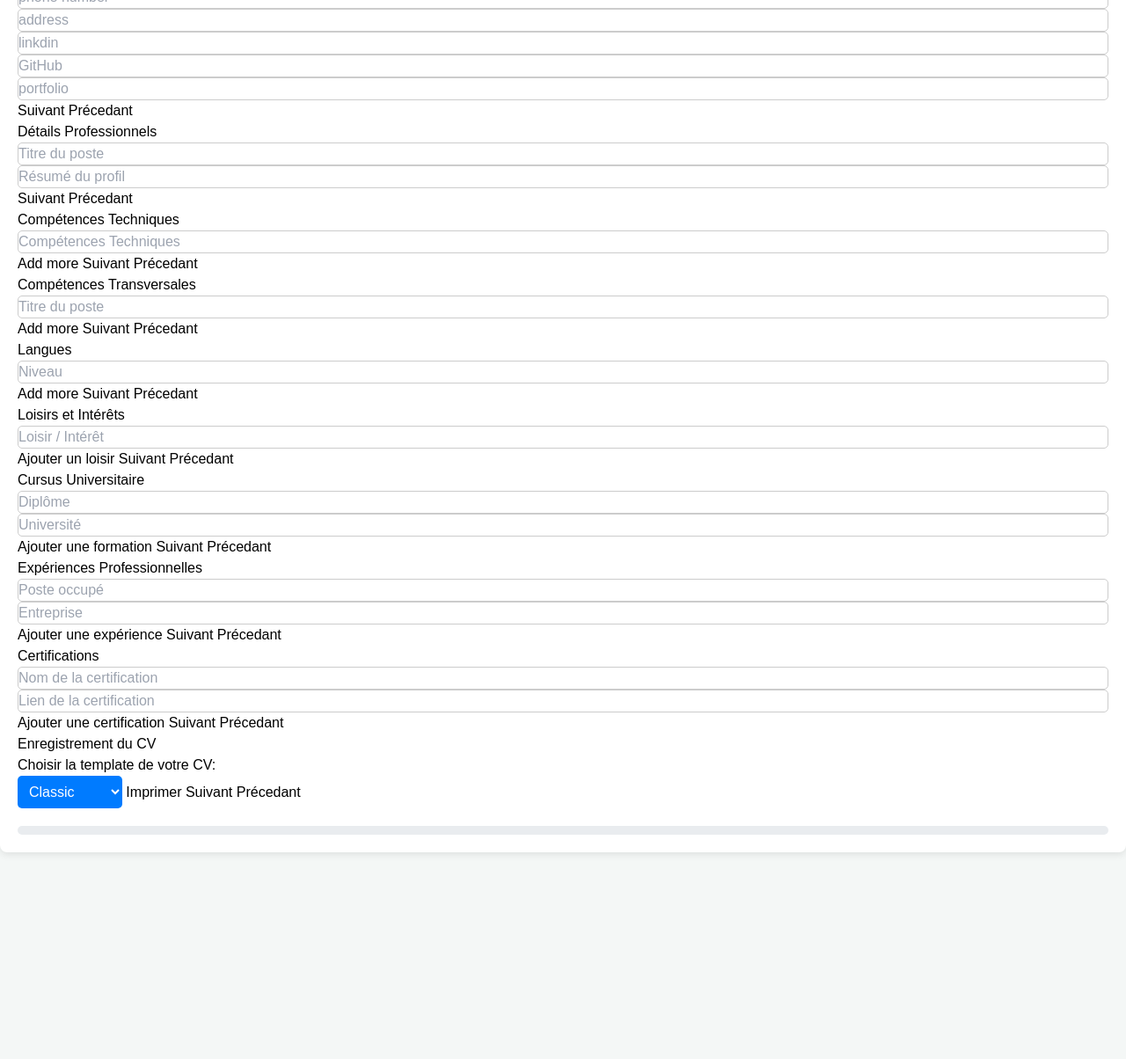
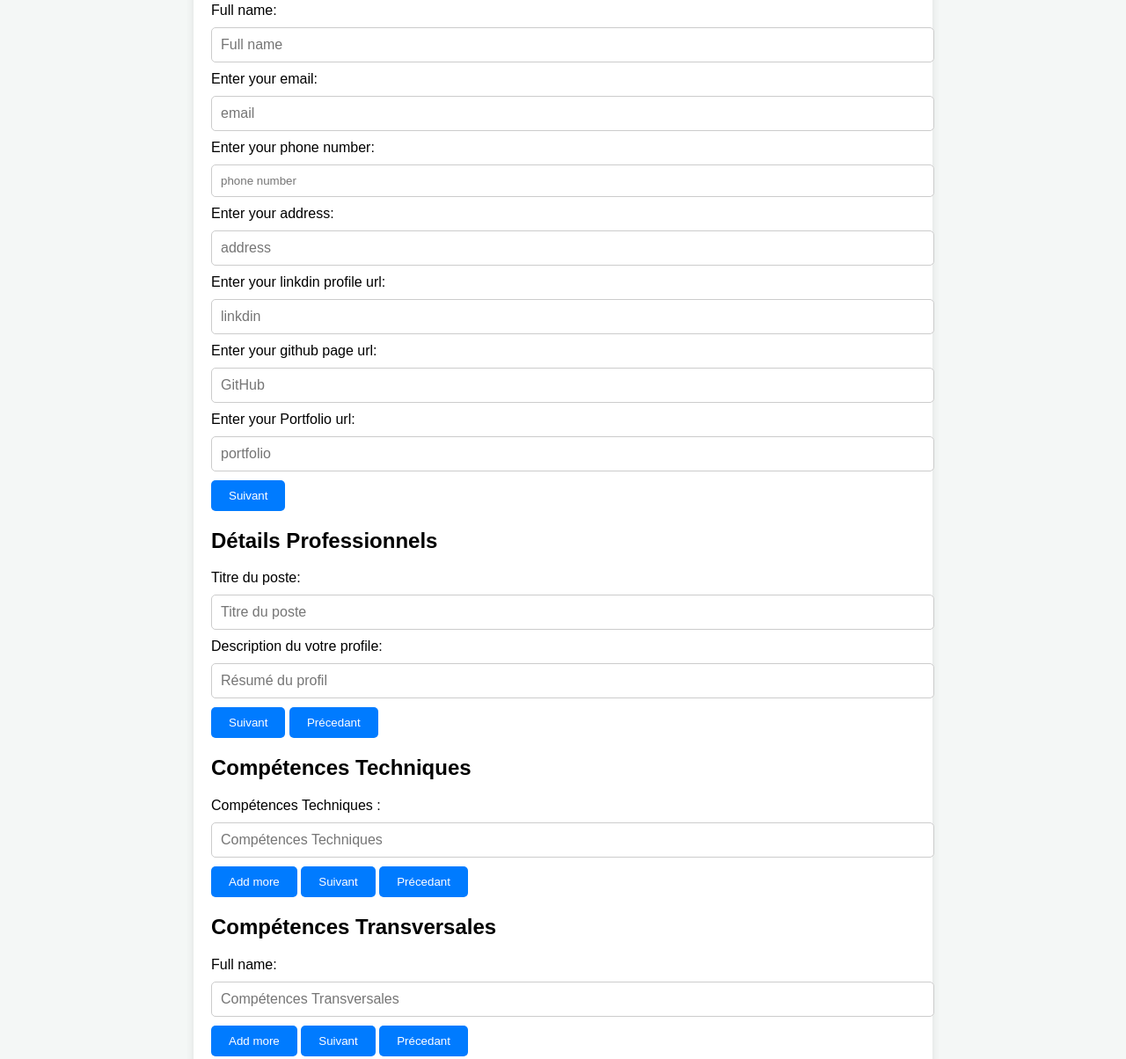
Before and after one commit to AbdeljalilElouafi/Resume-Builder-StruoCV, a website: page assets/index.html in a window 1280 px wide. Shown: the part 186-1390 px from the top of the page at 88% size. Before the commit the page ends 1205 px from the top, so only its background shows below. Drawn offline with nearby package versions, Linux system fonts and the light colour scheme.

Commit message:
Added the stepper form function and labels for inputs

```diff
--- a/assets/Css/tailwind.css
+++ b/assets/Css/tailwind.css
@@ -21,13 +21,18 @@ h1 {
   margin-bottom: 20px;
 }
 
-/* .step {
+ /* .step {
     display: none;
-  }  */
+  }   */
 
 .step.active {
   display: block;
 }
+
+.d-none {
+  display: none;
+}
+
 
 button {
   background-color: #007bff;
--- a/assets/index.html
+++ b/assets/index.html
@@ -5,8 +5,10 @@
     <meta charset="UTF-8">
     <meta name="viewport" content="width=device-width, initial-scale=1.0">
     <title>Création de CV - Formulaire</title>
-    <link rel="stylesheet" href="./Css/style.css">
-    <link rel="stylesheet" href="./output.css">
+    <!-- <link rel="stylesheet" href="./Css/style.css"> -->
+    <!-- <link rel="stylesheet" href="./output.css"> -->
+    <!-- <link rel="stylesheet" href="./input.css"> -->
+    <link rel="stylesheet" href="./Css/tailwind.css">
 
 </head>
 
@@ -14,99 +16,118 @@
     <div class="container" >
         <h1>Création de CV</h1>
         <form id="cv-form">
-
             <div class="step" id="step1">
                 <h2 class="bg-yellow-500">Informations Personnells</h2>
+                <label for="name">Full name:</label>
                 <input type="text" id="name" placeholder="Full name" required>
+                <label for="email">Enter your email:</label>
                 <input type="email" id="email" placeholder="email" required>
+                <label for="number">Enter your phone number:</label>
                 <input type="number" id="phone" placeholder="phone number" required>
+                <label for="address">Enter your address:</label>
                 <input type="text" id="address" placeholder="address" required>
-                <input type="url" id="linkd-in" placeholder="linkdin" required>
-                <input type="url" id="github" placeholder="GitHub" required>
-                <input type="url" id="portfolio" placeholder="portfolio" required>
-                <button id="suivant-btn" class="bg-red-500"  >Suivant</button>
-                <button id="precedant-btn" class="btn-precedant" >Précedant</button>
+                <label for="linkd-in">Enter your linkdin profile url:</label>
+                <input type="url" id="linkd-in" placeholder="linkdin" >
+                <label for="github">Enter your github page url:</label>
+                <input type="url" id="github" placeholder="GitHub" >
+                <label for="portfolio">Enter your Portfolio url:</label>
+                <input type="url" id="portfolio" placeholder="portfolio" >
+                <button type="button" id="suivant-btn" class="bg-red-500" onclick="switchSteps(2)">Suivant</button>
+
             </div>
 
             <div class="step" id="step2" >
                 <h2>Détails Professionnels</h2>
+                <label for="job-title">Titre du poste:</label>
                 <input type="text" id="job-title" placeholder="Titre du poste" required>
+                <label for="profile-description">Description du votre profile:</label>
                 <input type="text" id="profile-description" placeholder="Résumé du profil" required>
-                <button id="suivant-btn" class="btn-suivant" >Suivant</button>
-                <button id="precedant-btn" class="btn-precedant" >Précedant</button>
+                <button type="button" id="suivant-btn" class="btn-suivant" onclick="switchSteps(3)">Suivant</button>
+                <button type="button" id="precedant-btn" class="btn-precedant" onclick="switchSteps(1)">Précedant</button>
 
             </div>
 
             <div class="step" id="step3" >
                 <h2>Compétences Techniques</h2>
+                <label for="hard-skills">Compétences Techniques :</label>
                 <input type="text" id="hard-skills" placeholder="Compétences Techniques" required>
 
-                <button id="add-btn" class="btn-add">Add more</button>
-                <button id="suivant-btn" class="btn-suivant" >Suivant</button>
-                <button id="precedant-btn" class="btn-precedant" >Précedant</button>
+                <button type="button" id="add-btn" class="btn-add">Add more</button>
+                <button type="button" id="suivant-btn" class="btn-suivant" onclick="switchSteps(4)">Suivant</button>
+                <button type="button" id="precedant-btn" class="btn-precedant" onclick="switchSteps(2)">Précedant</button>
 
             </div>
 
             <div class="step" id="step4" >
                 <h2>Compétences Transversales</h2>
-                <input type="text" id="job-title" placeholder="Titre du poste" required>
+                <label for="soft-skills">Full name:</label>
+                <input type="text" id="soft-skills" placeholder="Compétences Transversales" required>
 
-                <button id="add-btn" class="btn-add">Add more</button>
-                <button id="suivant-btn" class="btn-suivant" >Suivant</button>
-                <button id="precedant-btn" class="btn-precedant" >Précedant</button>
+                <button type="button" id="add-btn" class="btn-add">Add more</button>
+                <button type="button" id="suivant-btn" class="btn-suivant" onclick="switchSteps(5)">Suivant</button>
+                <button type="button" id="precedant-btn" class="btn-precedant" onclick="switchSteps(3)">Précedant</button>
 
             </div>
 
             <div class="step" id="step5" >
             <h2>Langues</h2>
-                <inpt type="text" id="language" placeholder="Langue" required>
+                <label for="language">Langues:</label>
+                <input type="text" id="language" placeholder="Langue" required>
+                <label for="language-level">Niveau:</label>
                 <input type="text" id="language-level" placeholder="Niveau" required>
 
-                <button id="add-btn" class="btn-add">Add more</button>
-                <button id="suivant-btn" class="btn-suivant" >Suivant</button>
-                <button id="precedant-btn" class="btn-precedant" >Précedant</button>
+                <button type="button" id="add-btn" class="btn-add">Add more</button>
+                <button type="button" id="suivant-btn" class="btn-suivant" onclick="switchSteps(6)">Suivant</button>
+                <button type="button" id="precedant-btn" class="btn-precedant" onclick="switchSteps(4)">Précedant</button>
 
             </div>
 
             <div class="step" id="step6" >
                 <h2>Loisirs et Intérêts</h2>
+                <label for="hobbies">Les loisires:</label>
                 <input type="text" id="hobbies" placeholder="Loisir / Intérêt">
 
-                <button type="add-btn" class="btn-add">Ajouter un loisir</button>
-                <button id="suivant-btn" class="text-white bg-blue-700 hover:bg-blue-800 focus:ring-4 focus:outline-none focus:ring-blue-300 font-medium rounded-lg text-sm w-full sm:w-auto px-5 py-2.5 text-center dark:bg-blue-600 dark:hover:bg-blue-700 dark:focus:ring-blue-800" >Suivant</button>
-                <button id="precedant-btn" class="btn-precedant" >Précedant</button>
+                <button type="button" class="btn-add">Ajouter un loisir</button>
+                <button type="button" id="suivant-btn" class="text-white bg-blue-700 hover:bg-blue-800 focus:ring-4 focus:outline-none focus:ring-blue-300 font-medium rounded-lg text-sm w-full sm:w-auto px-5 py-2.5 text-center dark:bg-blue-600 dark:hover:bg-blue-700 dark:focus:ring-blue-800" onclick="switchSteps(7)">Suivant</button>
+                <button type="button" id="precedant-btn" class="btn-precedant" onclick="switchSteps(5)">Précedant</button>
 
             </div>
             <div class="step" id="step7" >
                 <h2>Cursus Universitaire</h2>
-                <input type="text" id="degree" placeholder="Diplôme" required>
-                <input type="text" id="university" placeholder="Université" required>
+                <label for="degree">Diplome:</label>
+                <input type="text" id="degree" placeholder="Diplome" required>
+                <label for="university">Etablissement:</label>
+                <input type="text" id="university" placeholder="Etablissement" required>
 
-                <button type="add-btn" class="btn-add">Ajouter une formation</button>
-                <button id="suivant-btn" class="btn-suivant" >Suivant</button>
-                <button id="precedant-btn" class="btn-precedant" >Précedant</button>
+                <button type="button" class="btn-add">Ajouter une formation</button>
+                <button type="button" id="suivant-btn" class="btn-suivant" onclick="switchSteps(8)">Suivant</button>
+                <button type="button" id="precedant-btn" class="btn-precedant" onclick="switchSteps(6)">Précedant</button>
 
             </div>
 
             <div class="step" id="step8" >
                 <h2>Expériences Professionnelles</h2>
+                <label for="job">Poste occupé:</label>
                 <input type="text" id="job" placeholder="Poste occupé" required>
+                <label for="company">Nom d'entreprise:</label>
                 <input type="text" id="company" placeholder="Entreprise" required>
 
-                <button type="add-btn" class="btn-add">Ajouter une expérience</button>
-                <button id="suivant-btn" class="btn-suivant" >Suivant</button>
-                <button id="precedant-btn" class="btn-precedant">Précedant</button>
+                <button type="button" class="btn-add">Ajouter une expérience</button>
+                <button type="button" id="suivant-btn" class="btn-suivant" onclick="switchSteps(9)">Suivant</button>
+                <button type="button" id="precedant-btn" class="btn-precedant" onclick="switchSteps(7)">Précedant</button>
 
             </div>
 
             <div class="step" id="step9" >
                 <h2>Certifications</h2>
+                <label for="certification-name">Certificat:</label>
                 <input type="text" id="certification-name" placeholder="Nom de la certification" required>
+                <label for="certification-link">Lien:</label>
                 <input type="url" id="certification-link" placeholder="Lien de la certification" required>
 
-                <button type="add-btn" class="btn-add" >Ajouter une certification</button>
-                <button id="suivant-btn" class="btn-suivant" >Suivant</button>
-                <button id="precedant-btn" class="btn-precedant" >Précedant</button>
+                <button type="button" class="btn-add" >Ajouter une certification</button>
+                <button type="button" id="suivant-btn" class="btn-suivant" onclick="switchSteps(10)">Suivant</button>
+                <button type="button" id="precedant-btn" class="btn-precedant" onclick="switchSteps(8)">Précedant</button>
 
             </div>
 
@@ -117,9 +138,8 @@
                     <option value="classic" class="t1">Classic</option>
                     <option value="Minimaliste" class="t2">Minimaliste</option>
                 </select>
-                <button type="button" class="btn-imp">Imprimer</button>
-                <button id="suivant-btn" class="btn-suivant" >Suivant</button>
-                <button id="precedant-btn" class="btn-precedant" >Précedant</button>
+                <button type="button" class="btn-imp">Download PDF</button>
+                <button type="button" id="precedant-btn" class="btn-precedant" onclick="switchSteps(9)">Précedant</button>
 
             </div>
 
--- a/assets/script.js
+++ b/assets/script.js
@@ -90,3 +90,12 @@ document.addEventListener('DOMContentLoaded', function () {
     });
   }
 });
+
+
+function switchSteps(stepNum) {
+  const steps = document.querySelectorAll(".step")
+  steps.forEach(element => {
+      element.classList.add('d-none');
+  });
+  document.getElementById('step' + stepNum).classList.remove('d-none');
+}
```
